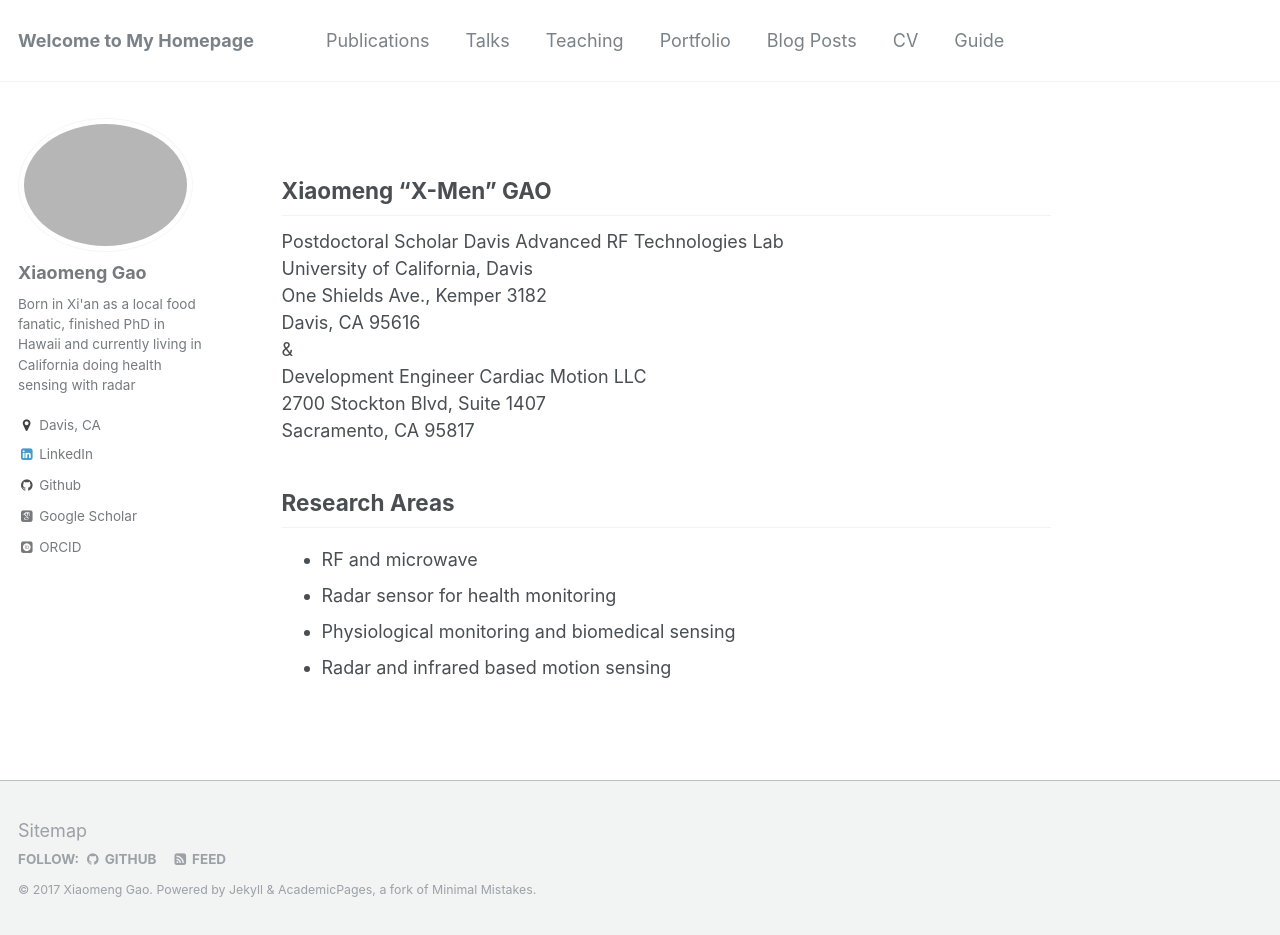
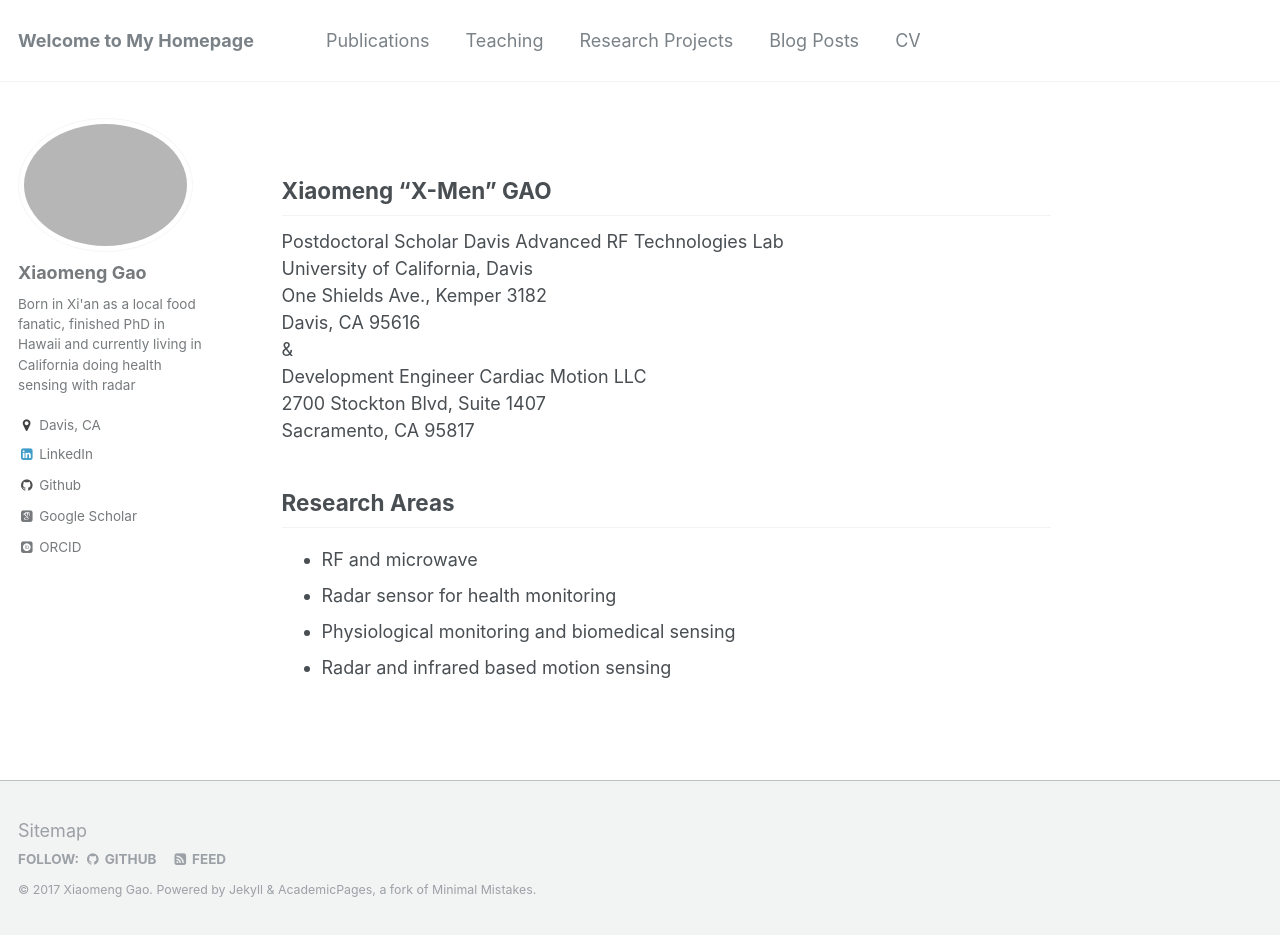
Before and after one commit to x-mengao/x-mengao.github.io, a Jekyll site: the page built from _pages/about.md, in a window 1280 px wide and 935 px high. Built offline with Jekyll 4.4.1, drawn with Linux system fonts in a browser that asks for light colours; some web fonts are replaced.

Commit message:
Update navigation.yml

```diff
--- a/_data/navigation.yml
+++ b/_data/navigation.yml
@@ -3,13 +3,10 @@ main:
   - title: "Publications"
     url: /publications/
 
-  - title: "Talks"
-    url: /talks/
-
   - title: "Teaching"
     url: /teaching/
 
-  - title: "Portfolio"
+  - title: "Research Projects"
     url: /portfolio/
 
   - title: "Blog Posts"
@@ -18,5 +15,5 @@ main:
   - title: "CV"
     url: /cv/
 
-  - title: "Guide"
-    url: /markdown/
+  #- title: "Guide"
+  #  url: /markdown/
```
